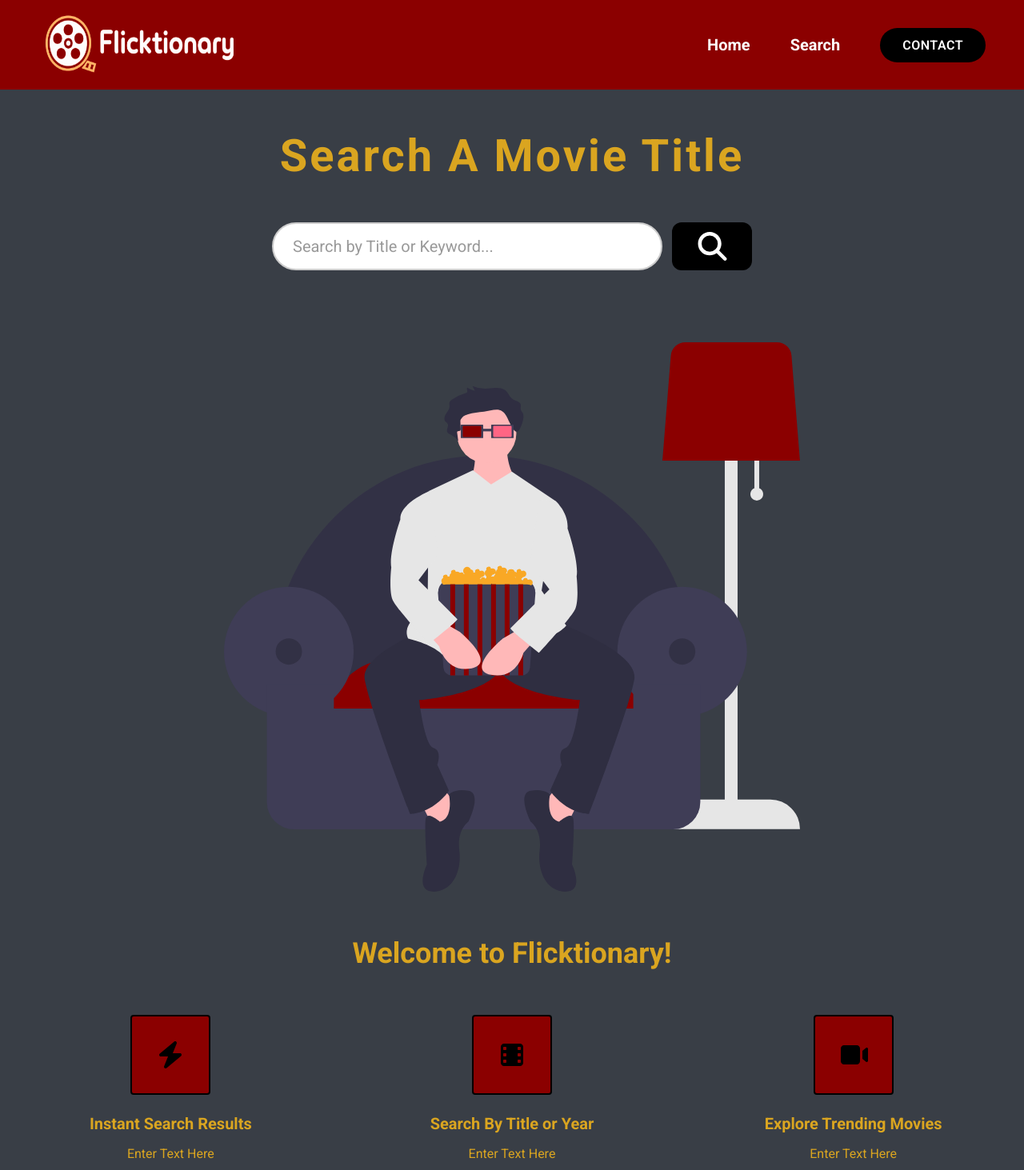
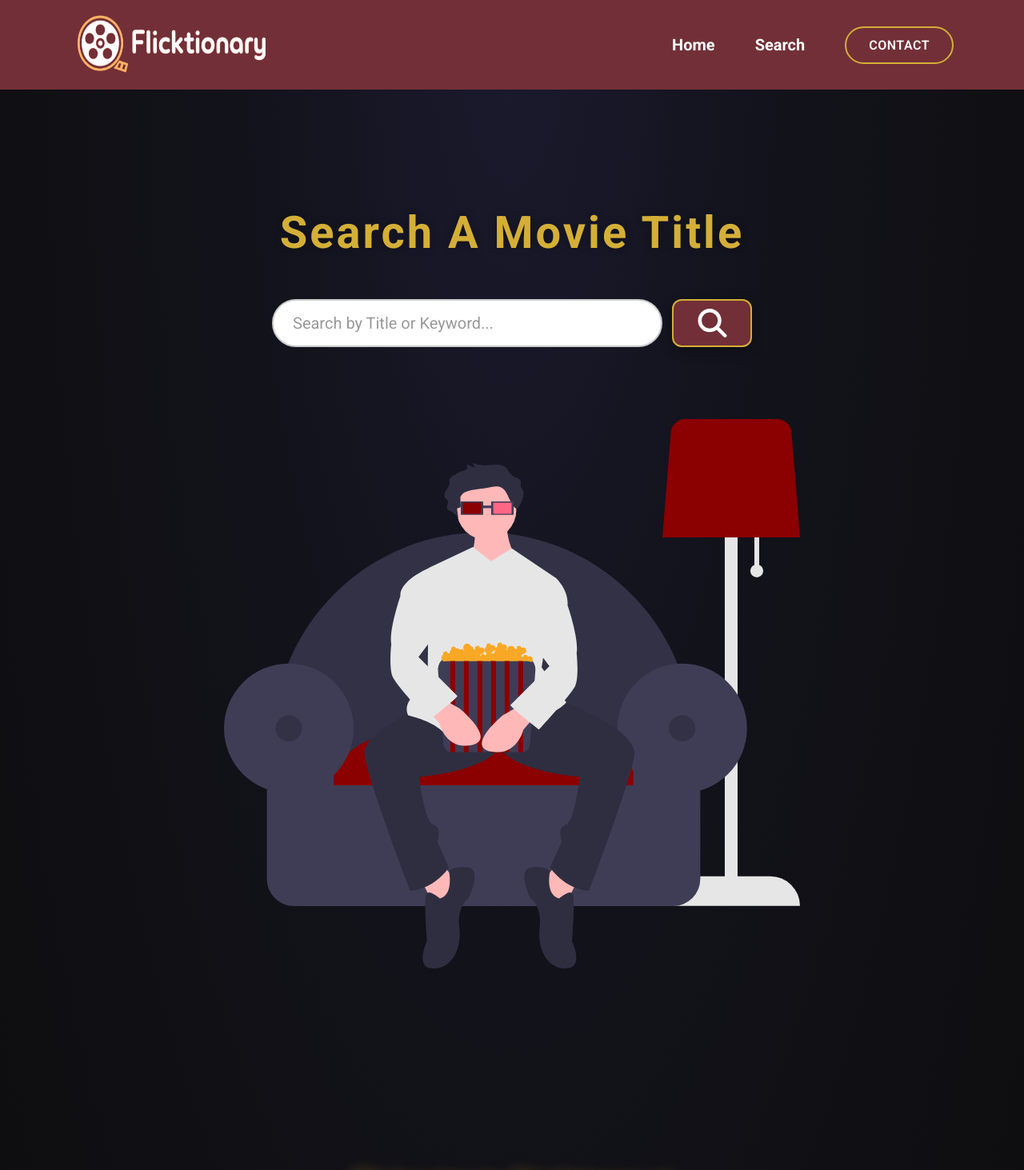
Before and after one commit to melrose312/movie-search-final, a React (Create React App) app: page / in a window 1280 px wide. Shown: the top 1463 px of the page at 80% size. Built offline with nearby package versions, Linux system fonts and the light colour scheme.

Commit message:
Updated Landing Page Styling to Fit Theme

```diff
--- a/src/components/Highlights.jsx
+++ b/src/components/Highlights.jsx
@@ -15,17 +15,17 @@ function Highlights() {
                     <Highlight
                     icon={<FontAwesomeIcon icon="fa-solid fa-bolt"/>}
                     title='Instant Search Results'
-                    para='Enter Text Here'
+                    para='Hundreds of Titles and Genres'
                      />
                     <Highlight
                     icon={<FontAwesomeIcon icon="fa-solid fa-film"/>}
                     title='Search By Title or Year'
-                    para='Enter Text Here'
+                    para='Movies and Series, Old and New'
                      />
                     <Highlight
                     icon={ <FontAwesomeIcon icon="fa-solid fa-video"/>}
                     title='Explore Trending Movies'
-                    para='Enter Text Here'
+                    para='Discover the latest releases and trending titles'
                      />
             </div>
         </div>
--- a/src/components/Landing.jsx
+++ b/src/components/Landing.jsx
@@ -3,6 +3,7 @@ import { FontAwesomeIcon } from "@fortawesome/react-fontawesome";
 
 function Landing() {
   return (
+    <div className="container">
     <section id="landing">
       <header>
         <div className="header__container">
@@ -26,6 +27,7 @@ function Landing() {
         </div>
       </header>
     </section>
+    </div>
   );
 }
 
--- a/src/index.css
+++ b/src/index.css
@@ -18,15 +18,20 @@ html {
 }
 
 body {
-  background: #393e46;
+  background: radial-gradient(ellipse at 50% 0%, #1a1a2e 0%, #12121a 40%, #0d0d0d 100%);
+  min-height: 100vh;
   max-width: 100vw;
   overflow-x: hidden;
+}
+
+.container {
+  padding: 96px 0;
 }
 
 
 /* NAVIGATION BAR */
 nav {
-  background-color: darkred;
+  background-color: #722f37;
 }
 
 .nav__container {
@@ -34,7 +39,7 @@ nav {
   justify-content: space-between;
   align-items: center;
   padding: 16px 48px;
-  max-width: 100%;
+  max-width: 1200px;
   margin: 0 auto;
 }
 
@@ -76,11 +81,11 @@ nav {
 }
 
 .nav__link:hover {
-  color: goldenrod;
+  color: #d4af37;
 }
 
 .nav__contact {
-  background-color: black;
+  background-color: #722f37;
   color: #fff;
   text-decoration: none;
   text-transform: uppercase;
@@ -91,22 +96,40 @@ nav {
   letter-spacing: 0.5px;
   transition: all 0.3s ease;
   cursor: not-allowed;
+  border: 2px solid #d4af37;
 }
 
 .nav__contact:hover {
-  background-color: goldenrod;
-  color: black;
+  background-color: #d4af37;
+  color: #0d0d0d;
+  box-shadow: 0 0 20px rgba(212, 175, 55, 0.4);
 }
 
 /* LANDING  */
 
+
 #landing h2 {
-  color: goldenrod;
+  color: #d4af37;
   text-align: center;
   font-size: 56px;
   letter-spacing: 3px;
   font-weight: bold;
   margin: 50px;
+  animation: floatGlow 3s ease-in-out infinite;
+}
+
+@keyframes floatGlow {
+
+  0%,
+  100% {
+    transform: translateY(0);
+    text-shadow: 0 0 10px rgba(0, 0, 0, 0.3);
+  }
+
+  50% {
+    transform: translateY(-8px);
+    text-shadow: 0 0 25px rgba(212, 175, 55, 0.6), 0 0 40px rgba(0, 0, 0, 0.3);
+  }
 }
 
 .header__img--wrapper {
@@ -144,23 +167,24 @@ nav {
 }
 
 .search__input:focus {
-  border-color: darkred;
+  border-color: #722f37;
 }
 
 .search__btn {
   width: 100px;
   height: 60px;
-  border: none;
-  background-color: black;
+  border: 2px solid #d4af37;
+  background-color: #722f37;
   border-radius: 12px;
   color: #fff;
   font-size: 14px;
   font-weight: 600;
   cursor: pointer;
-  transition: background-color 0.3s ease, transform 0.2s ease;
-  /* display: flex; */
+  transition: all 0.3s ease;
+  display: flex;
   align-items: center;
   justify-content: center;
+  box-shadow: 0 4px 15px rgba(0, 0, 0, 0.3);
 }
 
 .fa-magnifying-glass {
@@ -168,11 +192,11 @@ nav {
   font-weight: 900;
 }
 
-
-
 .search__btn:hover {
-  background-color: goldenrod;
-  color: #000;
+  background-color: #d4af37;
+  color: #0d0d0d;
+  box-shadow: 0 0 20px rgba(212, 175, 55, 0.4);
+  transform: translateY(-2px);
 }
 
 .search__btn:active {
@@ -189,18 +213,23 @@ nav {
 #highlights .section__title {
   text-align: center;
   font-size: 36px;
-  color: goldenrod;
+  color: #d4af37;
   padding: 56px;
+  animation: subtleGlow 4s ease-in-out infinite;
 }
 
-/* #highlights:after,
-#highlights:before {
-  content: "";
-  position: absolute;
-  width: 101vw;
-  height: 12vw;
-  left: 0;
-} */
+@keyframes subtleGlow {
+
+  0%,
+  100% {
+    text-shadow: 0 0 8px rgba(212, 175, 55, 0.2);
+  }
+
+  50% {
+    text-shadow: 0 0 20px rgba(212, 175, 55, 0.5), 0 0 30px rgba(212, 175, 55, 0.2);
+  }
+}
+
 
 .highlight__wrapper {
   display: flex;
@@ -209,35 +238,52 @@ nav {
 }
 
 .highlight {
-  padding: 0 24px;
+  padding: 32px 24px;
   width: calc(100% / 3);
   display: flex;
   align-items: center;
   flex-direction: column;
+  background: linear-gradient(180deg, rgba(26, 26, 26, 0.8) 0%, rgba(13, 13, 13, 0.9) 100%);
+  border: 1px solid rgba(212, 175, 55, 0.2);
+  border-radius: 16px;
+  transition: all 0.3s ease;
+  box-shadow: 0 4px 20px rgba(0, 0, 0, 0.3);
+}
+
+.highlight:hover {
+  transform: translateY(-8px);
+  border-color: rgba(212, 175, 55, 0.5);
+  box-shadow: 0 8px 30px rgba(0, 0, 0, 0.4), 0 0 20px rgba(212, 175, 55, 0.15);
 }
 
 .highlight__para {
   text-align: center;
   max-width: 280px;
-  color: goldenrod;
+  color: #d4af37;
 }
 
 .highlight__img {
-  border: 2px solid black;
-  background-color: darkred;
+  border: 2px solid #d4af37;
+  background: linear-gradient(135deg, #722f37 0%, #5a252c 100%);
   width: 100px;
   height: 100px;
   display: flex;
   align-items: center;
   justify-content: center;
-  border-radius: 4px;
+  border-radius: 12px;
   font-size: 32px;
   margin-bottom: 24px;
+  box-shadow: 0 4px 15px rgba(0, 0, 0, 0.3);
+  transition: all 0.3s ease;
+}
+
+.highlight:hover .highlight__img {
+  box-shadow: 0 0 20px rgba(212, 175, 55, 0.3);
 }
 
 .highlight__subtitle {
   font-size: 20px;
   margin-bottom: 16px;
   text-align: center;
-  color: goldenrod;
+  color: #d4af37;
 }
```
